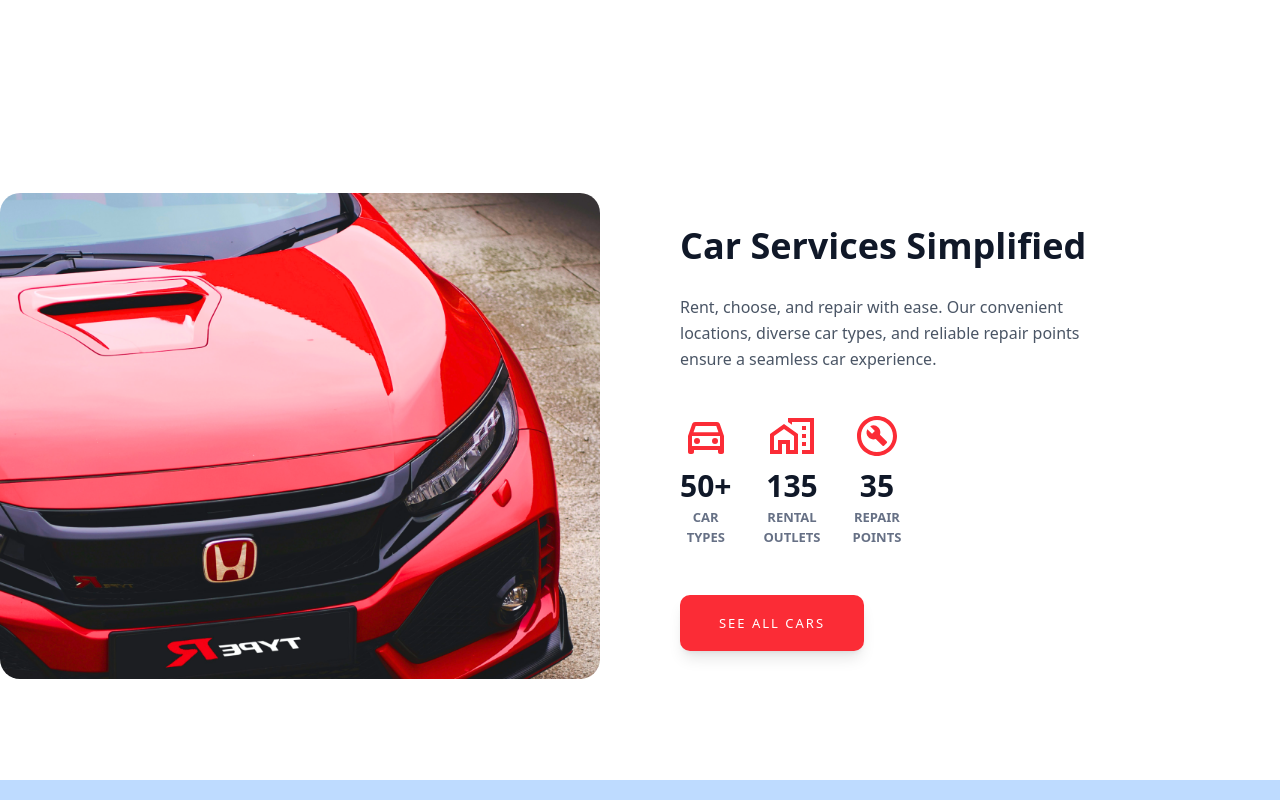
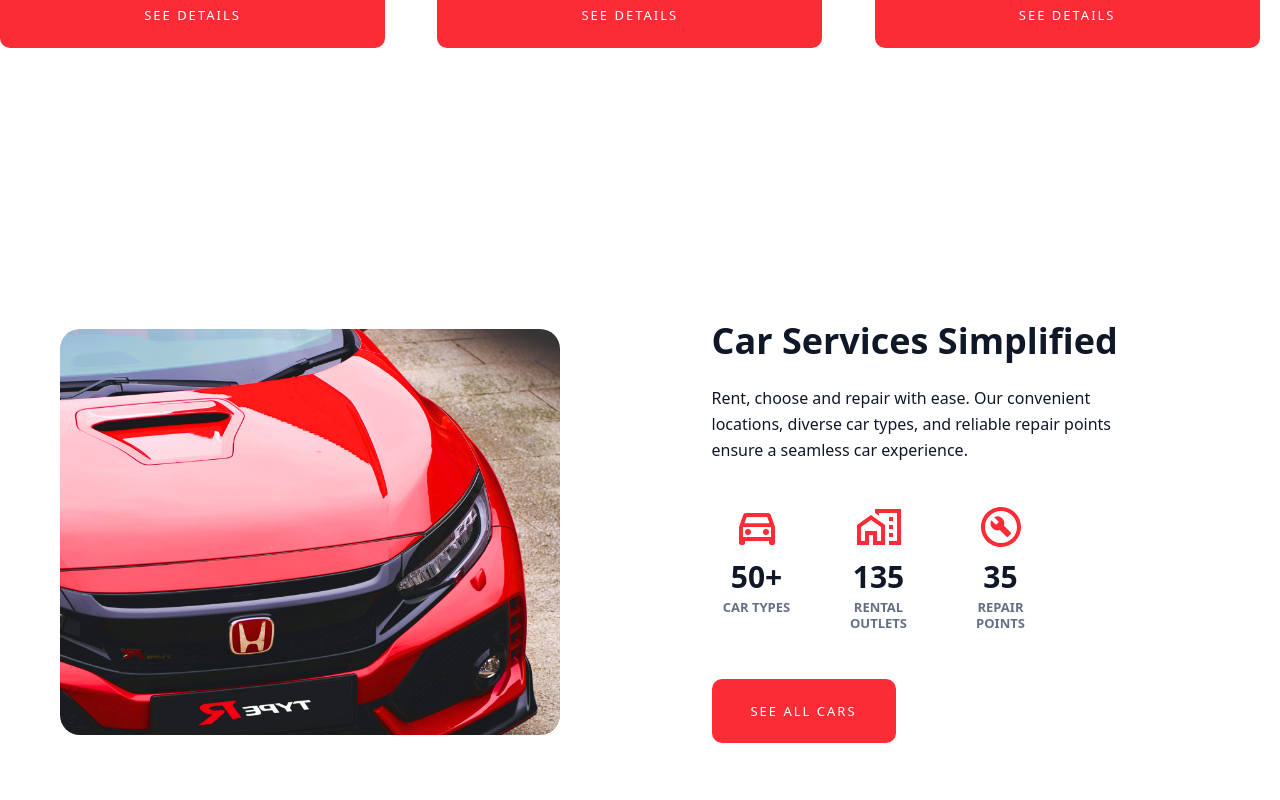
Before and after one commit to Aqueous20/Velocity, a React (Vite) app in the folder velocity/: page / in a window 1280 px wide. Shown: the part 1540-2340 px from the top of the page. Built offline with nearby package versions, Linux system fonts and the light colour scheme.

Commit message:
responsiveness
corrected the responsiveness of the about hero cars and brands component to be fully responsive on all media devices

```diff
--- a/velocity/src/Components/About.jsx
+++ b/velocity/src/Components/About.jsx
@@ -14,66 +14,69 @@ import { motion } from "motion/react";
 
 export const About = () => {
   const [ref, inView] = useInView({
-    threshold: 0.3,
+    threshold: 0.5,
   });
 
   return (
     <section
+      id="about"
       ref={ref}
-      id="about"
-      className="w-full min-h-screen pt-20 xl:pt-28 flex items-center overflow-hidden"
+      className="w-full min-h-screen py-16 xl:py-24 flex items-center overflow-hidden"
     >
-      <div className="container mx-auto px-4 xl:px-0">
-        <div className="flex flex-col xl:flex-row xl:items-center xl:justify-between gap-12 xl:gap-20">
-          {/* Image Section */}
+      <div className="container mx-auto">
+        <div className="flex flex-col xl:flex-row xl:justify-between gap-10 items-center">
+          {/* LEFT IMAGE */}
           <motion.div
             initial={{ opacity: 0, y: 40 }}
             whileInView={{ opacity: 1, y: 0 }}
-            transition={{ duration: 0.4, delay: 0.3 }}
+            transition={{ duration: 0.4, delay: 0.4 }}
             viewport={{ once: false, amount: 0.6 }}
             className="flex-1 flex justify-center"
           >
             <img
               src={car01}
-              alt="car showcase"
-              className="rounded-[20px] w-full max-w-[600px] h-auto object-cover"
+              alt="about car"
+              className="rounded-[20px] w-full max-w-[500px] h-auto mx-auto"
             />
           </motion.div>
 
-          {/* Text Section */}
-          <div className="flex-1 flex flex-col justify-center">
+          {/* RIGHT CONTENT */}
+          <div className="flex-1 flex items-center xl:justify-center">
+            <div className="w-full xl:max-w-[517px]">
+              {/* Heading */}
               <motion.h2
                 initial={{ opacity: 0, y: 40 }}
                 whileInView={{ opacity: 1, y: 0 }}
                 transition={{ duration: 0.6, delay: 0.4 }}
                 viewport={{ once: false, amount: 0.6 }}
-              className="text-3xl md:text-4xl font-bold mb-6 leading-snug"
+                className="text-3xl md:text-4xl mb-6 font-bold"
               >
                 Car Services Simplified
               </motion.h2>
 
+              {/* Paragraph */}
               <motion.p
                 initial={{ opacity: 0, y: 40 }}
                 whileInView={{ opacity: 1, y: 0 }}
-              transition={{ duration: 0.6, delay: 0.5 }}
+                transition={{ duration: 0.6, delay: 0.6 }}
                 viewport={{ once: false, amount: 0.6 }}
-              className="text-gray-600 mb-10 max-w-md leading-relaxed"
+                className="mb-10 max-w-md leading-relaxed"
               >
-              Rent, choose, and repair with ease. Our convenient locations,
+                Rent, choose and repair with ease. Our convenient locations,
                 diverse car types, and reliable repair points ensure a seamless
                 car experience.
               </motion.p>
 
-            {/* Stats Section */}
+              {/* Stats */}
               <motion.div
                 initial={{ opacity: 0, y: 40 }}
                 whileInView={{ opacity: 1, y: 0 }}
-              transition={{ duration: 0.6, delay: 0.6 }}
-              viewport={{ once: false, amount: 0.6 }}
-              className="flex flex-wrap items-center justify-start gap-8 mb-12"
+                transition={{ duration: 0.6, delay: 0.8 }}
+                viewport={{ once: false, amount: 0.2 }}
+                className="flex flex-wrap gap-8 mb-12"
               >
-              {/* Car Types */}
-              <div className="flex flex-col items-center text-center">
+                {/* SINGLE STAT */}
+                <div className="flex flex-col items-center w-[90px]">
                   <MdOutlineDirectionsCar className="text-5xl text-red-500 mb-2" />
                   <div className="text-3xl font-black mb-1">
                     {inView ? (
@@ -81,48 +84,48 @@ export const About = () => {
                     ) : null}
                     +
                   </div>
-                <div className="uppercase text-[13px] font-semibold text-[#667085]">
-                  Car <br /> Types
+                  <div className="uppercase text-[13px] text-[#667085] font-semibold text-center leading-tight">
+                    car types
                   </div>
                 </div>
 
-              {/* Rental Outlets */}
-              <div className="flex flex-col items-center text-center">
+                <div className="flex flex-col items-center w-[90px]">
                   <MdOutlineMapsHomeWork className="text-5xl text-red-500 mb-2" />
                   <div className="text-3xl font-black mb-1">
                     {inView ? (
                       <CountUp start={0} end={135} duration={3} delay={1} />
                     ) : null}
                   </div>
-                <div className="uppercase text-[13px] font-semibold text-[#667085]">
-                  Rental <br /> Outlets
+                  <div className="uppercase text-[13px] text-[#667085] font-semibold text-center leading-tight">
+                    rental outlets
                   </div>
                 </div>
 
-              {/* Repair Points */}
-              <div className="flex flex-col items-center text-center">
+                <div className="flex flex-col items-center w-[90px]">
                   <MdOutlineBuildCircle className="text-5xl text-red-500 mb-2" />
                   <div className="text-3xl font-black mb-1">
                     {inView ? (
                       <CountUp start={0} end={35} duration={3} delay={1} />
                     ) : null}
                   </div>
-                <div className="uppercase text-[13px] font-semibold text-[#667085]">
-                  Repair <br /> Points
+                  <div className="uppercase text-[13px] text-[#667085] font-semibold text-center leading-tight">
+                    repair points
                   </div>
                 </div>
               </motion.div>
 
-            {/* Button */}
+              {/* Button (desktop only) */}
               <motion.button
                 initial={{ opacity: 0, y: 40 }}
                 whileInView={{ opacity: 1, y: 0 }}
-              transition={{ duration: 0.6, delay: 0.8 }}
+                transition={{ duration: 0.6, delay: 1 }}
                 viewport={{ once: false, amount: 0.6 }}
-              className="bg-red-500 hover:bg-[#dd242a] rounded-[10px] w-full sm:w-[184px] h-14 uppercase font-medium text-white tracking-[2px] text-[13px] shadow-lg transition-all"
+                className="hidden xl:block bg-red-500 hover:bg-[#dd242a] rounded-[10px] w-full h-16
+                           max-w-[184px] uppercase font-medium text-white tracking-[2px] text-[13px]"
               >
-              See All Cars
+                See all cars
               </motion.button>
+            </div>
           </div>
         </div>
       </div>
--- a/velocity/src/Components/Brands.jsx
+++ b/velocity/src/Components/Brands.jsx
@@ -21,7 +21,7 @@ export const Brands = () => {
         className="container mx-auto"
       >
         {/* Brand Wrapper */}
-        <div className="grid grid-cols-3 gap-6 place-items-center xl:flex xl:flex-wrap xl:gap-x-6 xl:justify-between">
+        <div className="hidden md:grid grid-cols-3 gap-6 place-items-center xl:flex xl:flex-wrap xl:gap-x-6 xl:justify-between md:pt-16 xl:pt-20">
           <div>
             <img src={ford} alt="binge sake" className="w-[85px] h-[32px]" />
           </div>
--- a/velocity/src/Components/CarSlider.jsx
+++ b/velocity/src/Components/CarSlider.jsx
@@ -13,7 +13,7 @@ import car3 from "../assets/images/carSlider/car03.svg";
 import { Swiper, SwiperSlide } from "swiper/react";
 import "swiper/css";
 
-import { FaStar, FaStarHalfAlt} from "react-icons/fa";
+import { FaStar, FaStarHalfAlt } from "react-icons/fa";
 
 import { motion } from "motion/react";
 
@@ -180,7 +180,9 @@ export const CarSlider = () => {
                     {!Number.isInteger(car.stars) && <FaStarHalfAlt />}
                   </div>
                 </div>
-                <div className="text-center text-red-500 uppercase mb-2 mr-14">car info</div>
+                <div className="text-center text-red-500 uppercase mb-2 mr-14">
+                  car info
+                </div>
                 <div className="flex gap-x-3 xl:gap-x-4 w-max mb-10">
                   {car.info.map((item, index) => {
                     return (
--- a/velocity/src/Components/Cars.jsx
+++ b/velocity/src/Components/Cars.jsx
@@ -5,10 +5,15 @@ import {CarSlider} from './CarSlider'
 
 export const Cars = () => {
   return (
-    <section className="h-screen flex items-center" id="cars">
+    <section
+      className="min-h-screen flex items-center overflow-hidden py-16"
+      id="cars"
+    >
       <div className="container mx-auto">
         <Brands />
-        <CarSlider />
+        <div className="mb-5">
+          <CarSlider />
+        </div>
       </div>
     </section>
   );
--- a/velocity/src/Components/Search.jsx
+++ b/velocity/src/Components/Search.jsx
@@ -12,8 +12,7 @@ export const Search = () => {
         searchActive
           ? "bg-white rounded-none xl:h-[80px]"
           : "bg-white rounded-[20px] py-6 xl:pr-4 xl:h-[98px]"
-      }
-    hidden xl:block w-full relative shadow-lg`}
+      } hidden xl:block w-full relative shadow-lg `}
     >
       <div className={`flex h-full ${searchActive && "container mx-auto"}`}>
         <LocationSelection />
```
Also changed, not shown: 1 other file (tests, documents, lock files or other folders). Lines whose indentation alone changed are shown as unchanged.
